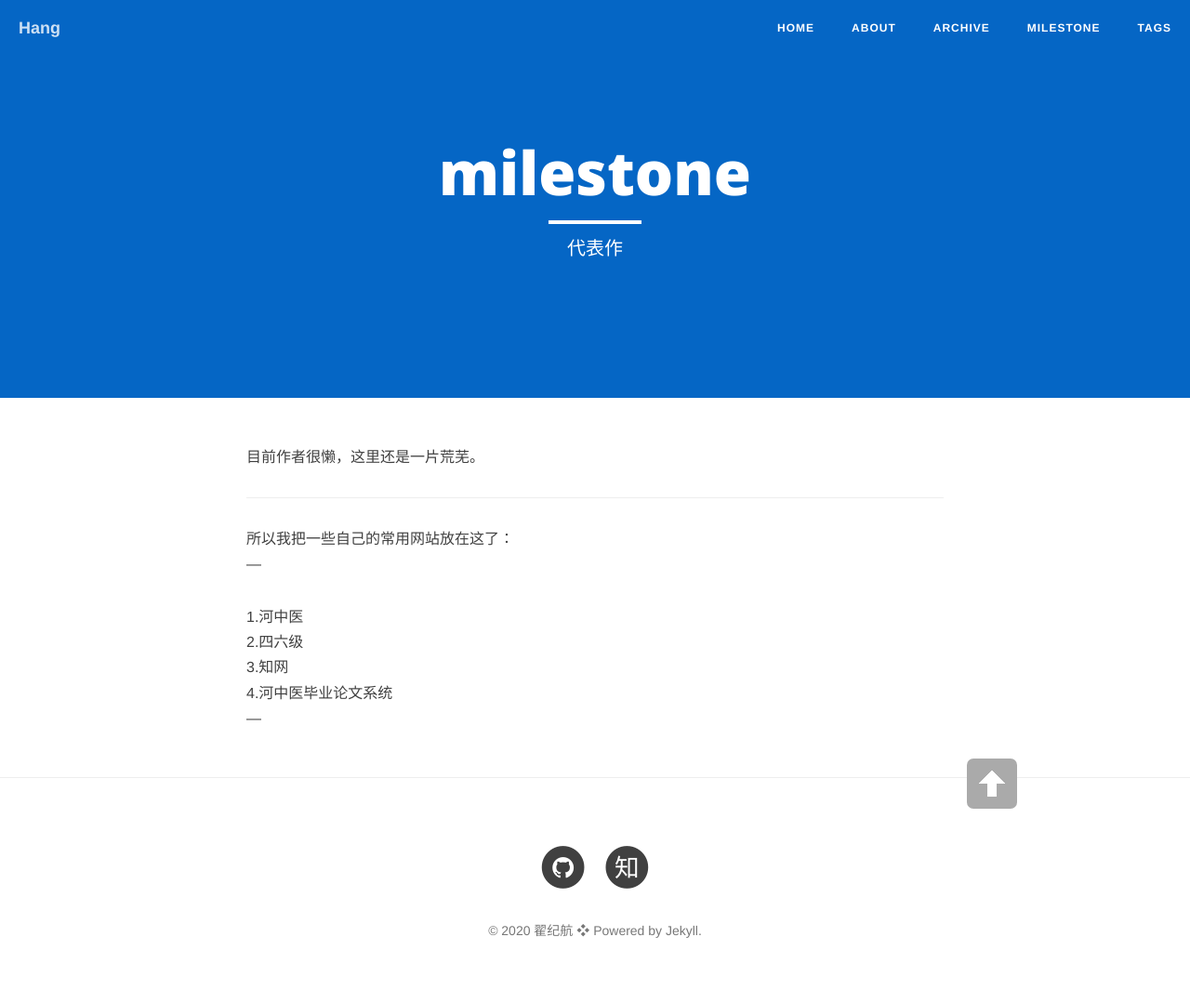
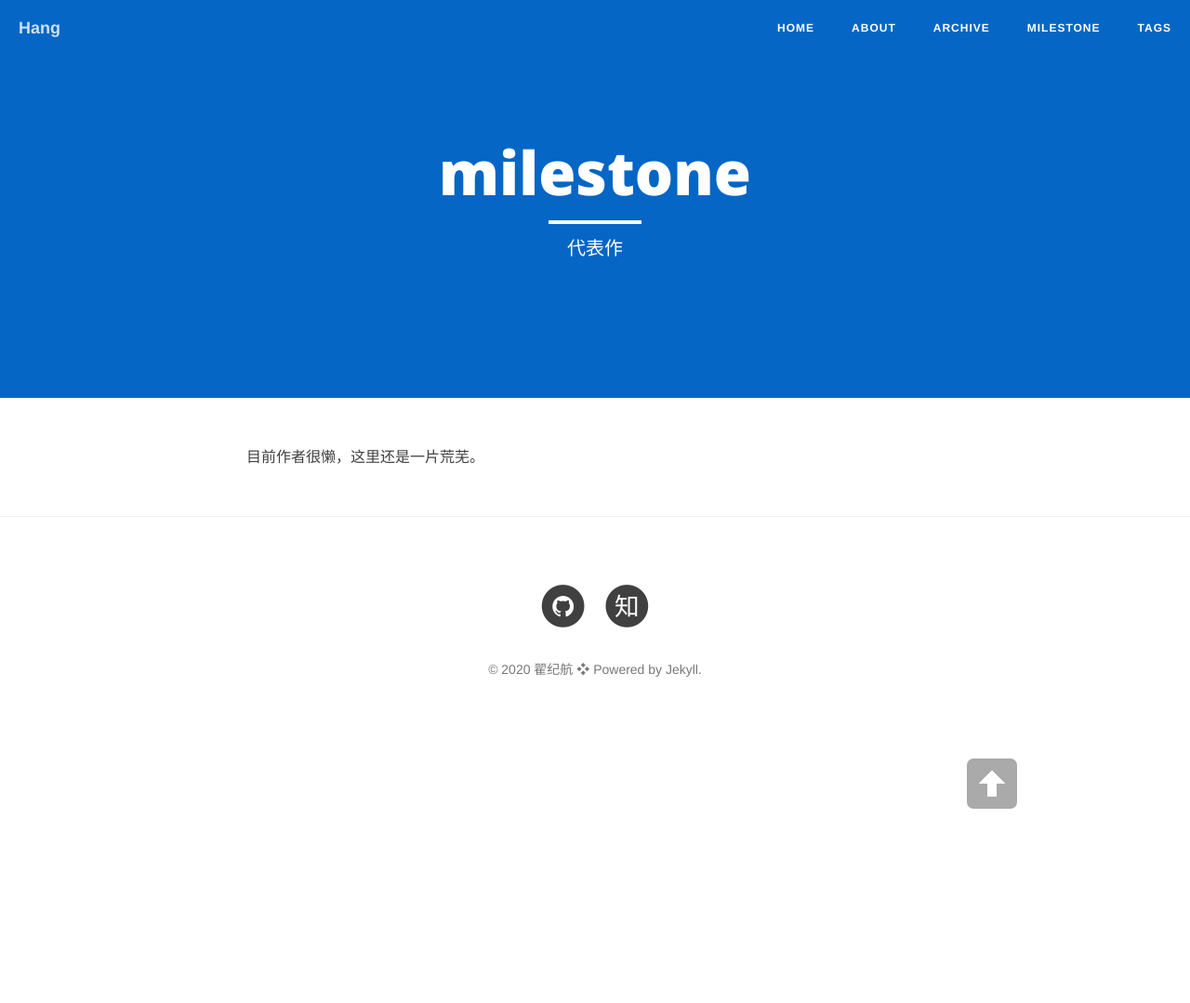
Before and after one commit to hang921727/hang.github.io, a Jekyll site: the page built from milestone.md, in a window 1280 px wide. Shown: the whole page at 93% size. Built offline with Jekyll 4.4.1, drawn with Linux system fonts in a browser that asks for light colours; nearby versions of some CDN libraries; after the commit the page ends 900 px from its top, so only the background shows below that.

Commit message:
Update milestone.md

```diff
--- a/milestone.md
+++ b/milestone.md
@@ -6,13 +6,3 @@ header-img: "img/zhihu.jpg"
 ---
 
 目前作者很懒，这里还是一片荒芜。
-
----
-所以我把一些自己的常用网站放在这了：
----
-
-1.[河中医]("https://www.hactcm.edu.cn/")
-2.[四六级]("http://cet.neea.edu.cn/cet/)
-3.[知网]("https://www.cnki.net/")
-4.[河中医毕业论文系统]("http://hactcm.co.cnki.net/Login.html?dp=hactcm&r=1607424698863")
----
```
